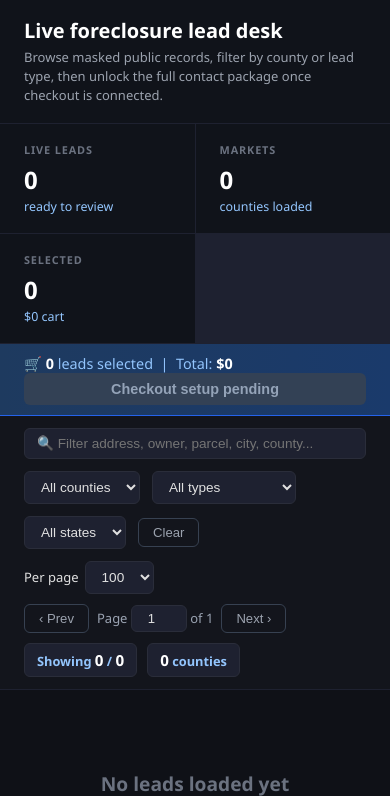
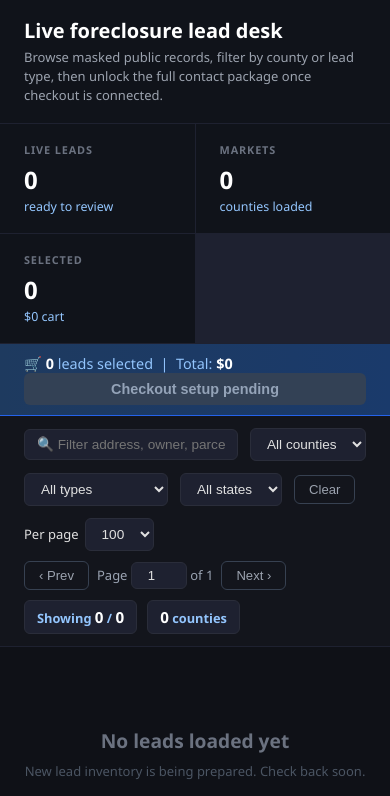
Before and after one commit to 145brice/Tax-Delinquencies, a Flask app: page / in a window 390 px wide. Shown: the part 380-1176 px from the top of the page. Run offline with Flask 3, Linux system fonts and the light colour scheme; data that the repository does not hold is empty; some libraries are stand-ins or nearby versions.

Commit message:
Prevent Clear button wrap: no internal toolbar wrapping, search box shrinks instead

```diff
--- a/templates/index.html
+++ b/templates/index.html
@@ -78,7 +78,7 @@
             display: flex; gap: 12px; flex-wrap: nowrap; align-items: center;
         }
         .toolbar-left {
-            display: flex; gap: 12px; flex-wrap: wrap; align-items: center;
+            display: flex; gap: 12px; flex-wrap: nowrap; align-items: center;
             flex: 1 1 auto; min-width: 0;
         }
         .toolbar-right {
@@ -86,7 +86,7 @@
             flex: 0 0 auto; margin-left: auto;
         }
         @media (max-width: 1100px) {
-            .toolbar { flex-wrap: wrap; }
+            .toolbar, .toolbar-left { flex-wrap: wrap; }
         }
         .toolbar input[type=text], .toolbar select {
             background: #1e2130;
@@ -98,7 +98,8 @@
             outline: none;
         }
         .toolbar input[type=text]:focus, .toolbar select:focus { border-color: #3b82f6; }
-        .toolbar input[type=text] { width: 280px; }
+        .toolbar input[type=text] { width: 280px; flex: 1 1 140px; min-width: 120px; }
+        .toolbar-left select, .toolbar-left .btn-clear { flex: 0 0 auto; }
         .stat-pill {
             background: #1e2130;
             border: 1px solid #2a2d3a;
```
